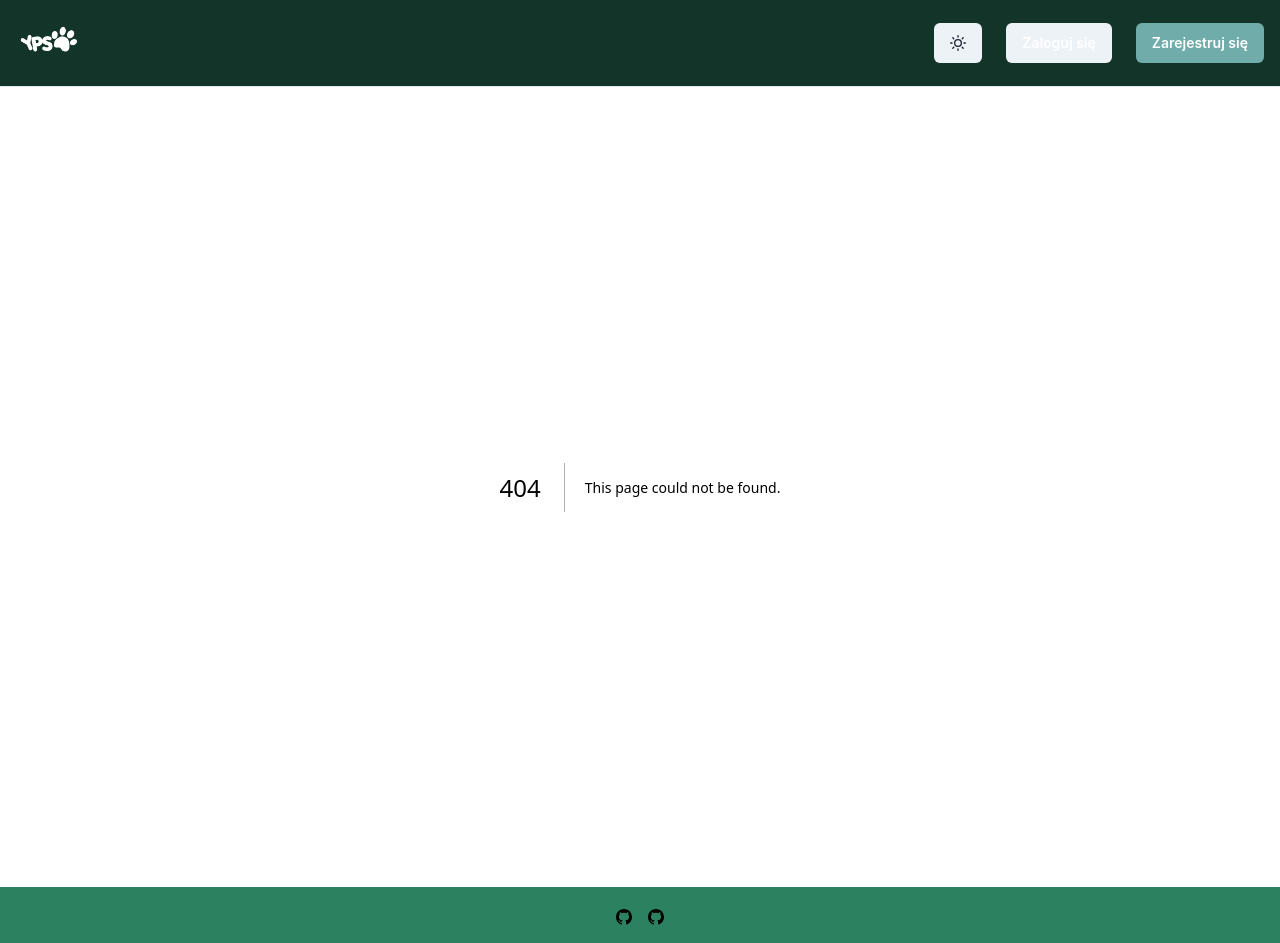
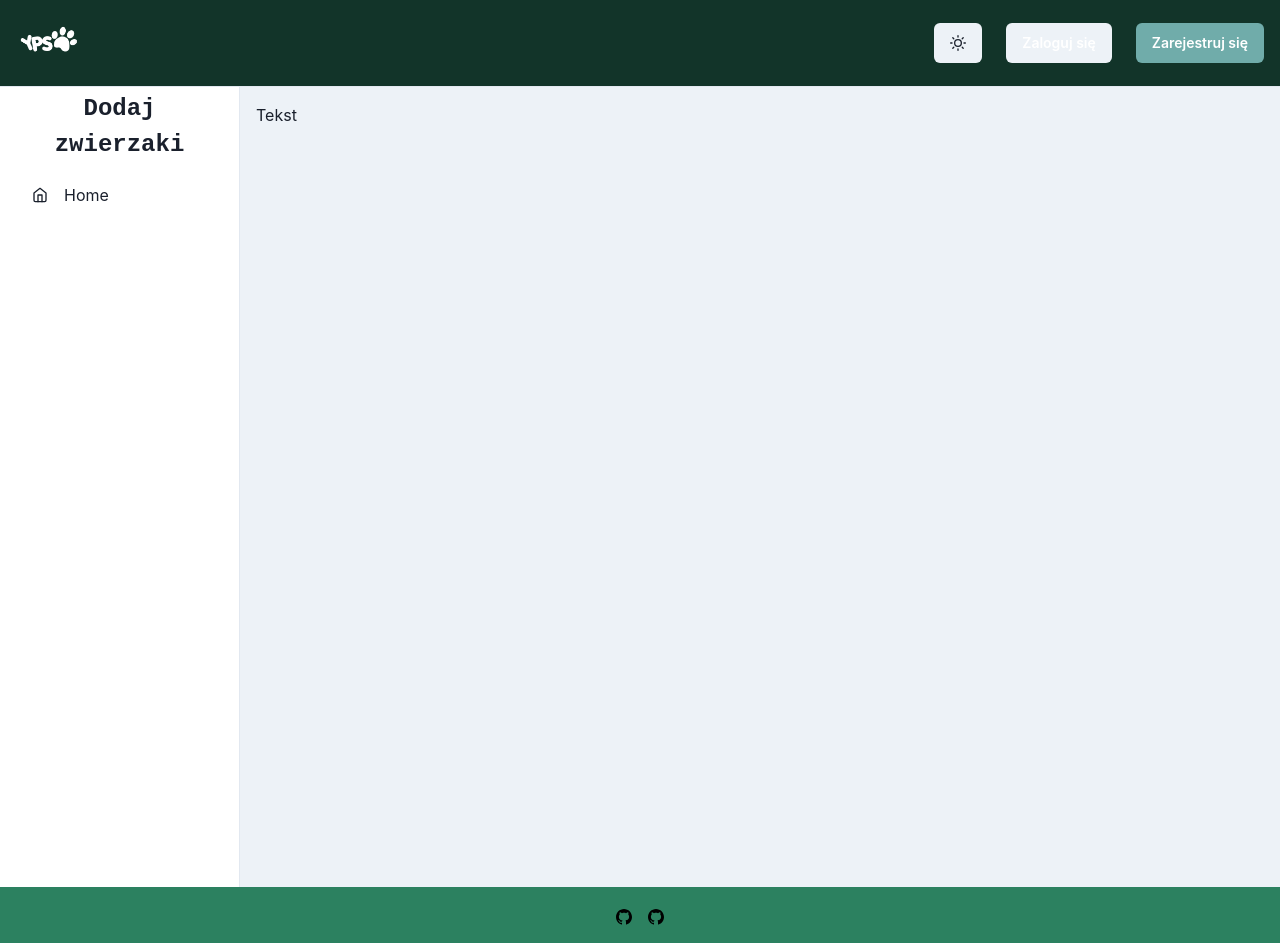
Before and after one commit to kczmrz/YourPetStory, a Next.js app: page /dashboard in a window 1280 px wide. Before the commit this address had no page. Built offline with nearby package versions, Linux system fonts and the light colour scheme.

Commit message:
Create Dashboard routing and component, put in new SideBar component and fix styles issues

```diff
--- a/package.json
+++ b/package.json
@@ -24,6 +24,7 @@
     "next": "13.4.4",
     "react": "18.2.0",
     "react-dom": "18.2.0",
+    "react-icons": "^4.9.0",
     "save-dev": "^0.0.1-security",
     "ts-node": "^10.9.1",
     "typescript": "5.0.4"
--- /dev/null
+++ b/src/components/dashboard/AppDashboard.tsx
@@ -0,0 +1,39 @@
+import React, { ReactNode } from 'react';
+import {
+  Box,
+  useColorModeValue,
+  Drawer,
+  DrawerContent,
+  useDisclosure,
+} from '@chakra-ui/react';
+import SideBarContent from './sideBar/SideBarContent';
+import SideBarContentNavMobile from './sideBar/SideBarContentNavMobile';
+
+export default function AppDashboard({ children }: { children: ReactNode }) {
+  const { isOpen, onOpen, onClose } = useDisclosure();
+  return (
+    <Box minH="100vh" bg={useColorModeValue('gray.100', 'gray.900')} pos={"relative"}>
+      <SideBarContent
+        onClose={() => onClose}
+        display={{ base: 'none', md: 'block' }}
+      />
+      <Drawer
+        autoFocus={false}
+        isOpen={isOpen}
+        placement="left"
+        onClose={onClose}
+        returnFocusOnClose={false}
+        onOverlayClick={onClose}
+        size="full">
+        <DrawerContent>
+          <SideBarContent onClose={onClose} />
+        </DrawerContent>
+      </Drawer>
+      <SideBarContentNavMobile display={{ base: 'flex', md: 'none' }} onOpen={onOpen} />
+      <Box ml={{ base: 0, md: 60 }} p="4" pos={{ md: 'absolute', sm: 'static'}} top={"0"}>
+        {/* Zawartość reszty dachboardu */}
+        Tekst
+      </Box>
+    </Box>
+  );
+}
--- /dev/null
+++ b/src/components/dashboard/sideBar/SideBarContent.tsx
@@ -0,0 +1,54 @@
+import React from 'react';
+import {
+  Box,
+  CloseButton,
+  Flex,
+  useColorModeValue,
+  Text
+} from '@chakra-ui/react';
+import {
+    FiHome,
+    FiTrendingUp,
+    FiCompass,
+    FiStar,
+    FiSettings,
+  } from 'react-icons/fi';
+import ISidebarProps from '@/types/interfaces/ISideBarProps';
+import ILinkItemProps from '@/types/interfaces/ILinkItemProps';
+import SideBarContentNavItem from '@/components/dashboard/sideBar/SideBarContentNavItem'
+
+export default function SideBarContent({ onClose, ...rest }: ISidebarProps) {
+
+// Tutaj będzie dodawanie zwierzaków
+
+const LinkItems: Array<ILinkItemProps> = [
+    { name: 'Home', icon: FiHome },
+    // { name: 'Trending', icon: FiTrendingUp },
+    // { name: 'Explore', icon: FiCompass },
+    // { name: 'Favourites', icon: FiStar },
+    // { name: 'Settings', icon: FiSettings },
+  ];
+
+    return (
+        <Box
+          bg={useColorModeValue('white', 'gray.900')}
+          borderRight="1px"
+          borderRightColor={useColorModeValue('gray.200', 'gray.700')}
+          w={{ base: 'full', md: 60 }}
+          pos="sticky"
+          h={"100vh"}
+          {...rest}>
+          <Flex h="20" alignItems="center" mx="8" justifyContent="space-between">
+            <Text fontSize="2xl" fontFamily="monospace" fontWeight="bold" textAlign={"center"}>
+              Dodaj zwierzaki
+            </Text>
+            <CloseButton display={{ base: 'flex', md: 'none' }} onClick={onClose} />
+          </Flex>
+          {LinkItems.map((link) => (
+            <SideBarContentNavItem key={link.name} icon={link.icon}>
+              {link.name}
+            </SideBarContentNavItem>
+          ))}
+        </Box>
+      );
+}
--- /dev/null
+++ b/src/components/dashboard/sideBar/SideBarContentNavItem.tsx
@@ -0,0 +1,37 @@
+import {
+    Flex,
+    Icon,
+    Link,
+  } from '@chakra-ui/react';
+import INavItemProps from "@/types/interfaces/INavItemProps";
+
+export default function NavItem({ icon, children, ...rest }: INavItemProps) {
+    return (
+      <Link href="#" style={{ textDecoration: 'none' }} _focus={{ boxShadow: 'none' }}>
+        <Flex
+          align="center"
+          p="4"
+          mx="4"
+          borderRadius="lg"
+          role="group"
+          cursor="pointer"
+          _hover={{
+            bg: 'cyan.400',
+            color: 'white',
+          }}
+          {...rest}>
+          {icon && (
+            <Icon
+              mr="4"
+              fontSize="16"
+              _groupHover={{
+                color: 'white',
+              }}
+              as={icon}
+            />
+          )}
+          {children}
+        </Flex>
+      </Link>
+    );
+  };
--- /dev/null
+++ b/src/components/dashboard/sideBar/SideBarContentNavMobile.tsx
@@ -0,0 +1,37 @@
+import {
+    IconButton,
+    Flex,
+    useColorModeValue,
+    Text,
+  } from '@chakra-ui/react';
+  import {
+    FiMenu,
+  } from 'react-icons/fi';
+import INavMobileProps from "@/types/interfaces/INavMobileProps";
+
+export default function SideBarContentNavMobile({ onOpen, ...rest }: INavMobileProps) {
+
+    return (
+        <Flex
+          ml={{ base: 0, md: 60 }}
+          px={{ base: 4, md: 24 }}
+          height="20"
+          alignItems="center"
+          bg={useColorModeValue('white', 'gray.900')}
+          borderBottomWidth="1px"
+          borderBottomColor={useColorModeValue('gray.200', 'gray.700')}
+          justifyContent="flex-start"
+          {...rest}>
+          <IconButton
+            variant="outline"
+            onClick={onOpen}
+            aria-label="open menu"
+            icon={<FiMenu />}
+          />
+
+          <Text fontSize="2xl" ml="8" fontFamily="monospace" fontWeight="bold">
+            Logo
+          </Text>
+        </Flex>
+      );
+}
--- /dev/null
+++ b/src/pages/dashboard.tsx
@@ -0,0 +1,9 @@
+
+import AppDashboard from '../components/dashboard/AppDashboard'
+
+export default function() {
+
+    return (
+        <AppDashboard />
+    )
+}
--- /dev/null
+++ b/src/types/interfaces/ILinkItemProps.ts
@@ -0,0 +1,8 @@
+import { IconType } from "react-icons";
+
+interface ILinkItemProps {
+  name: string;
+  icon: IconType;
+}
+
+export default ILinkItemProps;
--- /dev/null
+++ b/src/types/interfaces/INavItemProps.ts
@@ -0,0 +1,10 @@
+import { FlexProps } from "@chakra-ui/react";
+import { IconType } from "react-icons";
+import { ReactText } from "react";
+
+interface INavItemProps extends FlexProps {
+  icon: IconType;
+  children: ReactText;
+}
+
+export default INavItemProps;
--- /dev/null
+++ b/src/types/interfaces/INavMobileProps.ts
@@ -0,0 +1,7 @@
+import { FlexProps } from "@chakra-ui/react";
+
+interface INavMobileProps extends FlexProps {
+  onOpen: () => void;
+}
+
+export default INavMobileProps;
--- /dev/null
+++ b/src/types/interfaces/ISideBarProps.ts
@@ -0,0 +1,7 @@
+import { BoxProps } from "@chakra-ui/react";
+
+interface SidebarProps extends BoxProps {
+  onClose: () => void;
+}
+
+export default SidebarProps;
```
Also changed, not shown: src/components/dashboard/sideBar/AppSideBar.tsx (added, +55 -0 lines), 1 other file (tests, documents, lock files or other folders).
